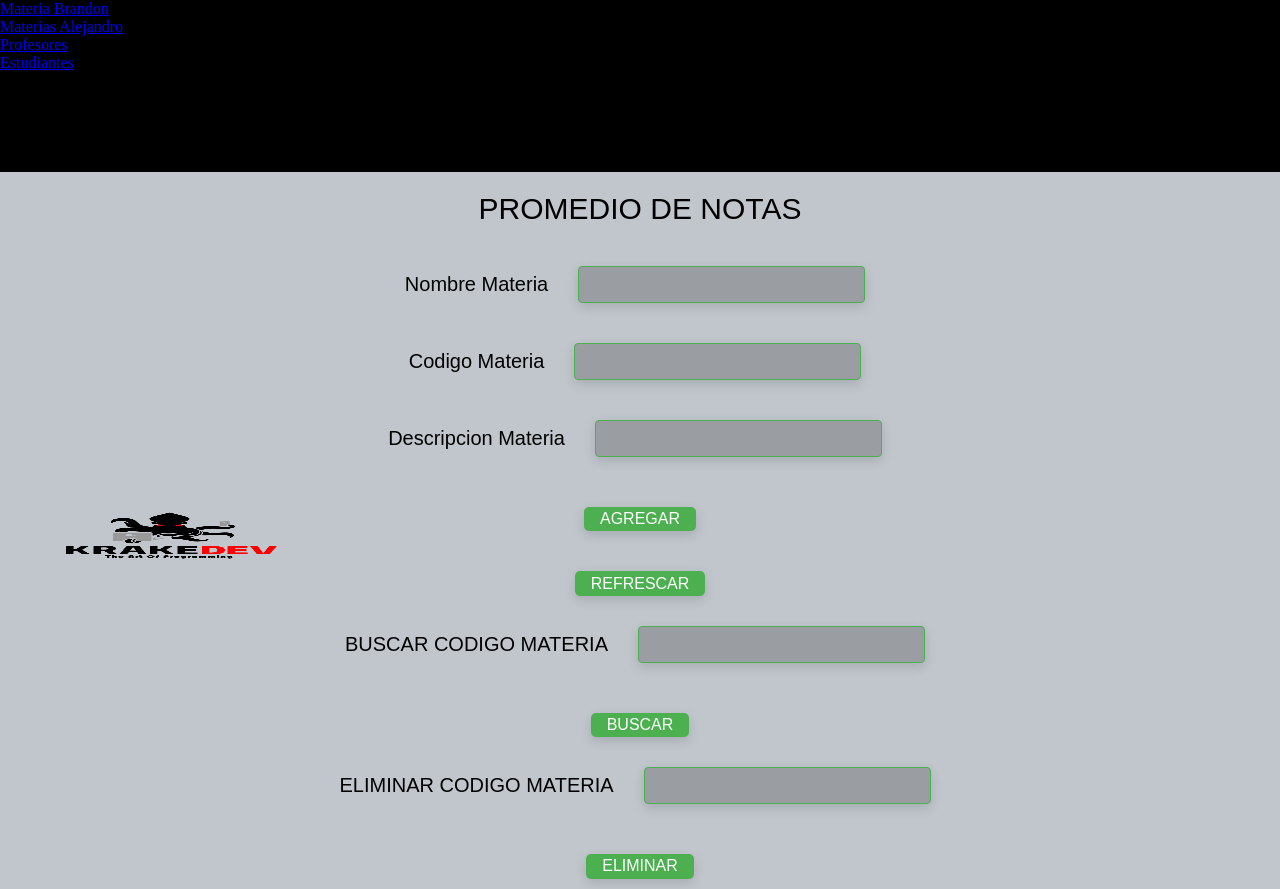
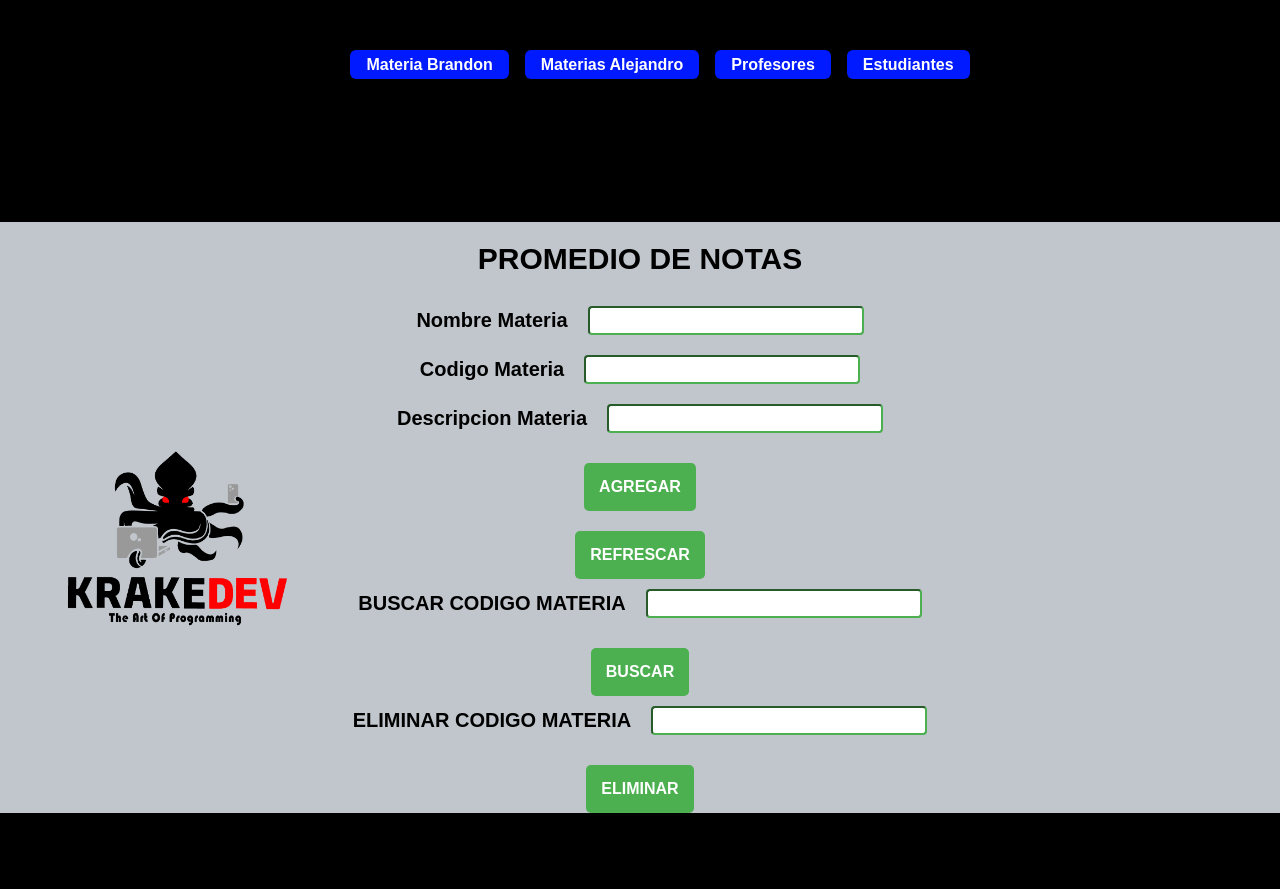
Before and after one commit to alejandro1223342/Gesti-n-Matriculaci-n, a plain HTML site: page GestionMaterias_AlejandroMunoz/vistas/gestionMaterias_AlejandroMunoz.html in a window 1280 px wide. After the commit the page ends 821 px from the top, so only its background shows below. Drawn offline with Linux system fonts and the light colour scheme; files whose address does not match are found by name.

Commit message:
Se agrega el header

```diff
--- a/GestionMaterias_AlejandroMunoz/vistas/gestionMaterias_AlejandroMunoz.html
+++ b/GestionMaterias_AlejandroMunoz/vistas/gestionMaterias_AlejandroMunoz.html
@@ -4,7 +4,8 @@
 <head>
     <link rel="stylesheet" href="./../css/gestionMaterias_AlejandroMunoz.css" />
     <script src='../scripts/gestionMaterias_AlejandroMunoz.js'></script>
-    <link rel="stylesheet" href="../../gestionMaterias_Brandon.css" />
+    <link rel="stylesheet" href="../../global.css" />
+    <meta http-equiv="Content-Type" content="text/html;charset=UTF-8">
 
 </head>
 
@@ -17,7 +18,7 @@
                     <a href="../../index.html">Materia Brandon</a>
                 </li>
                 <li>
-                    <a href="./GestionMaterias_AlejandroMunoz/vistas/gestionMaterias_AlejandroMunoz.html">Materias
+                    <a href="#">Materias
                         Alejandro</a>
                 </li>
                 <li>
```
